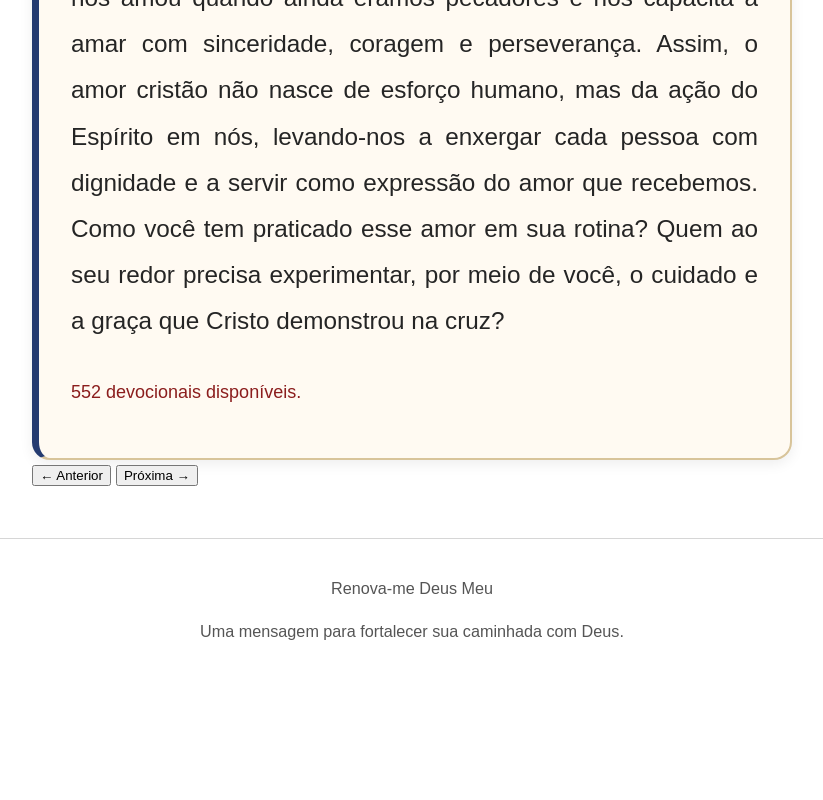
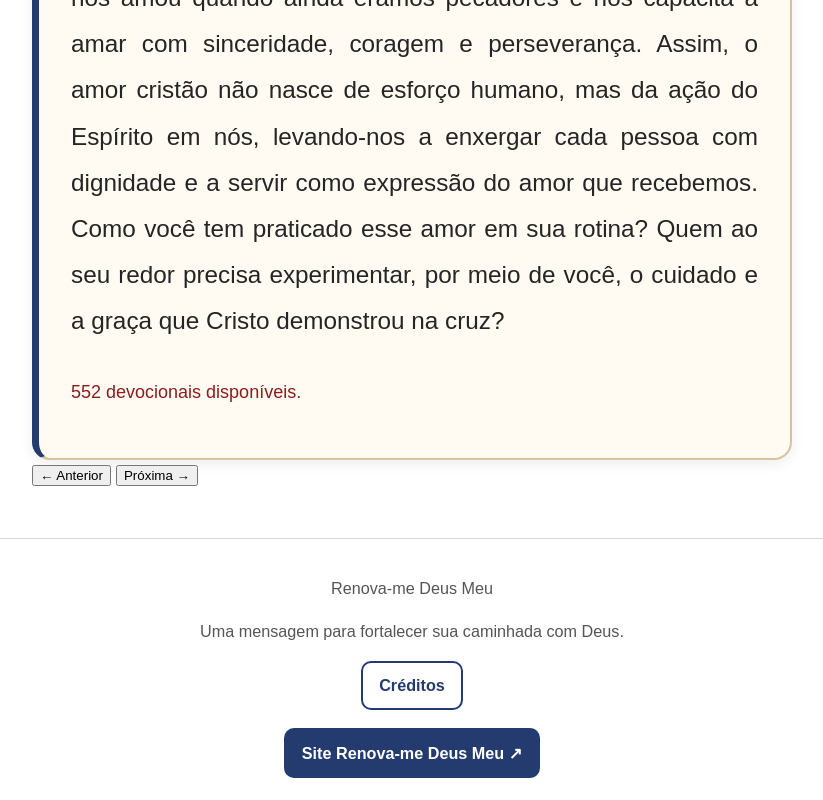
Before and after one commit to grupodeusemaior-dot/Minhas-Devocionais-GitHub, a plain HTML site: page index.html in a window 1280 px wide. Shown: the part 1522-2322 px from the top of the page, without its empty margins (228-1051 px from the left). Before the commit the page ends 2203 px from the top, so only its background shows below. Drawn offline with Linux system fonts and the light colour scheme.

Commit message:
Versão 4

```diff
--- a/index.html
+++ b/index.html
@@ -133,6 +133,15 @@
       Uma mensagem para fortalecer sua caminhada com Deus.
     </p>
 
+    <details class="credits">
+      <summary>Créditos</summary>
+      <p>Rosilene Maria da Silva Oliveria e Ricardo Augusto de Oliveira, criadores do Google Site Renova-me Deus Meu</p>
+    </details>
+
+    <a class="site-button" href="https://sites.google.com/view/grupo-deus-e-maior/p%C3%A1gina-inicial?authuser=0&amp;pli=1" target="_blank" rel="noopener noreferrer">
+      Site Renova-me Deus Meu ↗
+    </a>
+
   </footer>
 
   <!-- JavaScript principal -->
--- a/style.css
+++ b/style.css
@@ -284,3 +284,52 @@ button:focus-visible {
   }
   .texto { padding: 22px 16px; }
 }
+
+/* Créditos e acesso ao site Renova-me Deus Meu */
+.credits {
+  margin: 14px auto 10px;
+  max-width: 560px;
+  color: var(--azul);
+}
+
+.credits summary {
+  display: inline-block;
+  cursor: pointer;
+  font-weight: 700;
+  padding: 9px 16px;
+  border: 2px solid var(--azul);
+  border-radius: 10px;
+  background: #fff;
+}
+
+.credits p {
+  margin: 12px auto;
+  max-width: 560px;
+  color: var(--cinza);
+  font-size: .88rem;
+  line-height: 1.5;
+}
+
+.site-button {
+  display: inline-block;
+  margin: 8px auto 2px;
+  padding: 10px 16px;
+  border: 2px solid var(--azul);
+  border-radius: 10px;
+  background: var(--azul);
+  color: #fff;
+  font-weight: 700;
+  text-decoration: none;
+}
+
+.site-button:hover,
+.site-button:focus-visible {
+  background: #1b2d56;
+  color: #fff;
+}
+
+.site-button:focus-visible,
+.credits summary:focus-visible {
+  outline: 4px solid #777;
+  outline-offset: 3px;
+}
```
